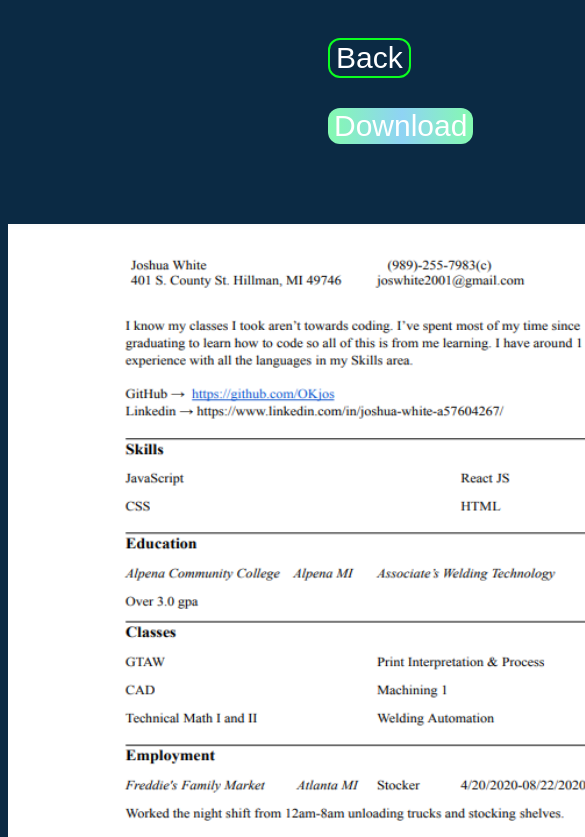
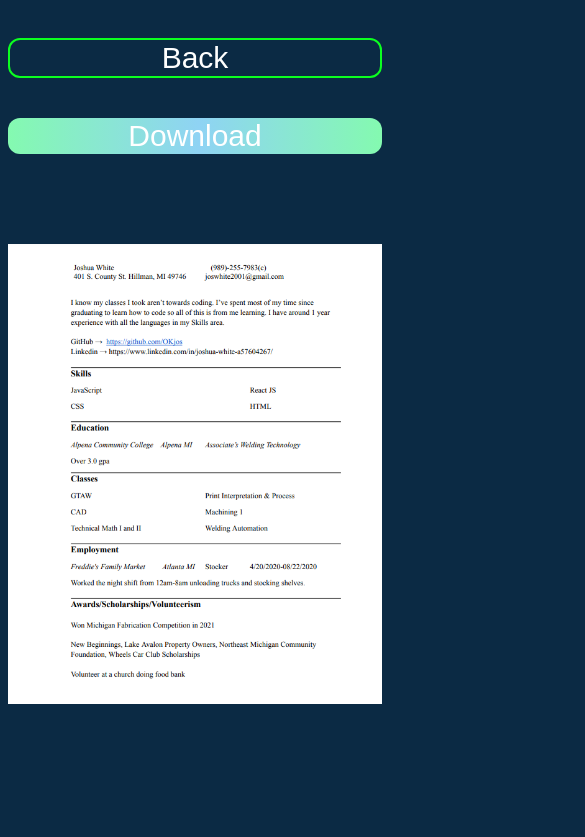
Before and after one commit to OKjos/ResumeWeb, a plain HTML site: page index.html in a window 390 px wide. Shown: the top 837 px of the page, 585 px wide, since content can reach past the window. Drawn offline with Linux system fonts and the light colour scheme.

Commit message:
Update Resume.css

```diff
--- a/Resume.css
+++ b/Resume.css
@@ -36,3 +36,37 @@
     margin-top: 30px;
     background-image: linear-gradient(to right, #84fab0 0%, #8fd3f4 51%, #84fab0 100%);
 }
+
+
+@media (max-width: 768px) {
+    /* Styles for screens up to 768px wide (e.g., tablets) */
+    .ResumeImg {
+        width: 100%; /* Set the image width to 100% of the container */
+        height: auto; /* Let the height adjust automatically */
+    }
+
+    .button-container {
+        margin-left: 0;
+        text-align: center;
+    }
+
+    .back-button,
+    .download-button {
+        margin-right: 0;
+        margin-bottom: 10px; /* Add spacing between the buttons */
+    }
+}
+
+@media (max-width: 480px) {
+    /* Styles for screens up to 480px wide (e.g., mobile phones) */
+    .button-container {
+        display: flex;
+        flex-direction: column;
+        align-items: center;
+    }
+
+    .back-button,
+    .download-button {
+        width: 100%;
+    }
+}
```
